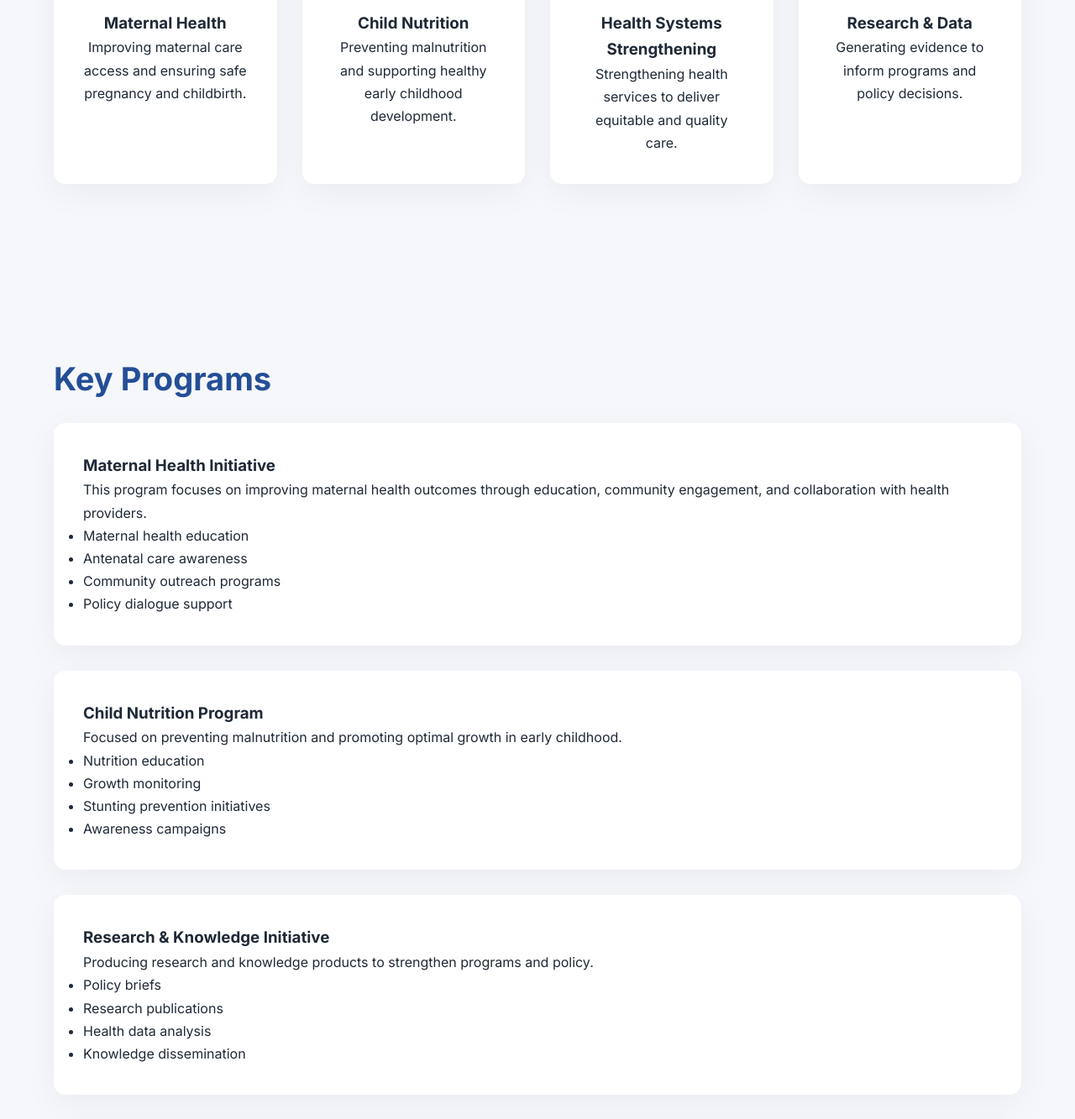
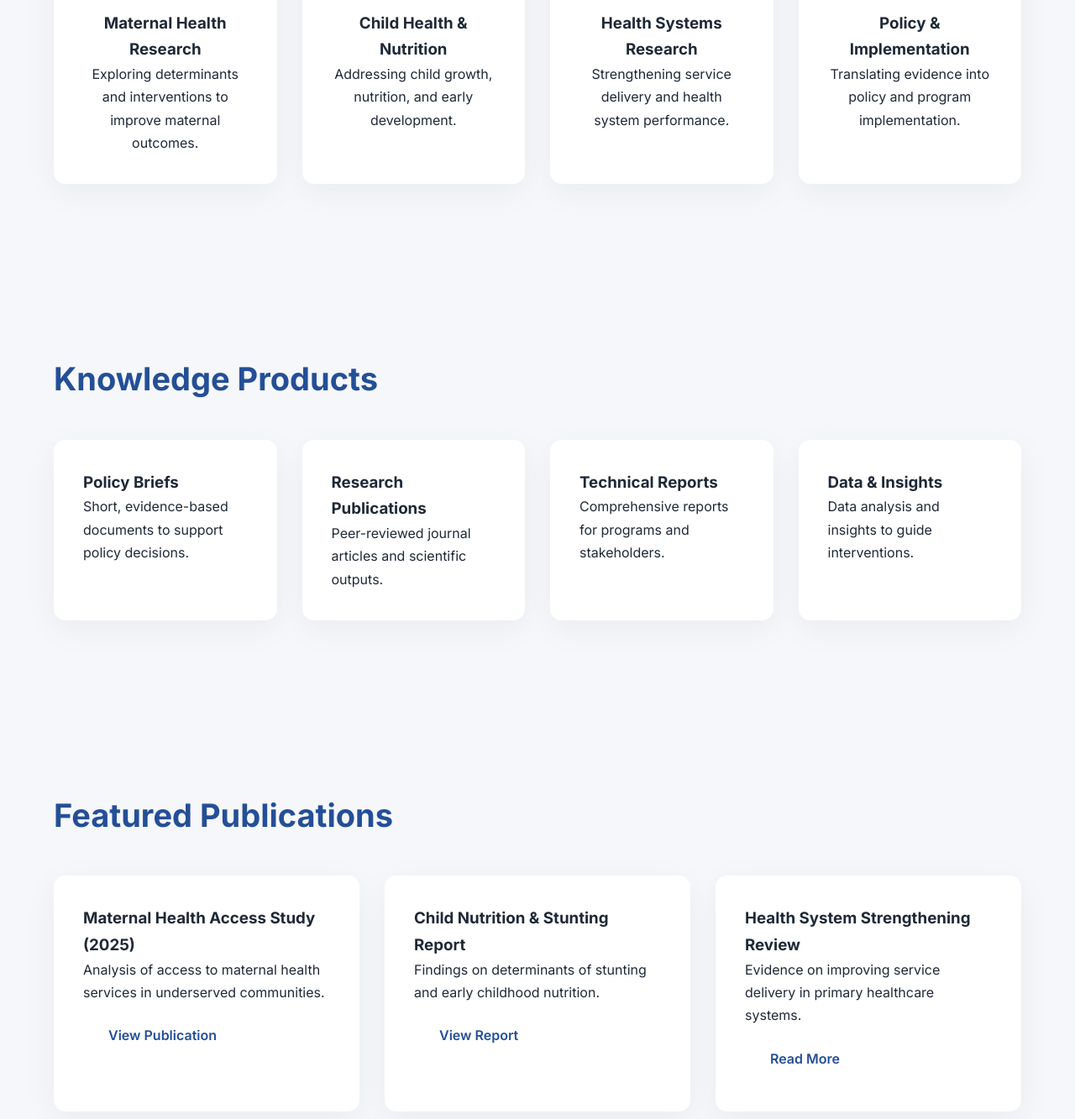
Before and after one commit to pinarfoundation/website, a plain HTML site: page programs.html in a window 1280 px wide. Shown: the part 1148-2481 px from the top of the page at 84% size. Drawn offline with Linux system fonts and the light colour scheme.

Commit message:
Update programs.html

```diff
--- a/programs.html
+++ b/programs.html
@@ -176,72 +176,72 @@ margin-bottom:10px;
 </div>
 </nav>
 
-<!-- HERO PROGRAM -->
+<!-- HERO RESEARCH -->
 <section class="hero">
 <div class="container hero-grid">
 
 <div>
-<h1 data-en="Our Programs" data-id="Program Kami">
-Our Programs
+<h1 data-en="Research & Knowledge" data-id="Riset & Pengetahuan">
+Research & Knowledge
 </h1>
 
-<p data-en="We design and implement programs that improve maternal and child health through evidence-based approaches and community engagement."
-data-id="Kami merancang dan menjalankan program untuk meningkatkan kesehatan ibu dan anak melalui pendekatan berbasis bukti dan pemberdayaan masyarakat.">
-We design and implement programs that improve maternal and child health.
+<p data-en="We generate evidence to strengthen maternal and child health programs, inform policies, and support decision-making."
+data-id="Kami menghasilkan bukti ilmiah untuk memperkuat program kesehatan ibu dan anak, mendukung kebijakan, dan pengambilan keputusan.">
+We generate evidence to strengthen maternal and child health programs.
 </p>
 </div>
 
 <div class="hero-img">
-<img src="https://images.unsplash.com/photo-1584515933487-779824d29309">
+<img src="https://images.unsplash.com/photo-1454165804606-c3d57bc86b40">
 </div>
 
 </div>
 </section>
 
 
-<!-- FOCUS AREAS -->
+<!-- RESEARCH AREAS -->
 <section class="section reveal">
 <div class="container">
 
-<h2 data-en="Strategic Focus Areas" data-id="Fokus Strategis">
-Strategic Focus Areas
+<h2 data-en="Research Focus Areas" data-id="Fokus Riset">
+Research Focus Areas
 </h2>
 
 <div class="grid">
 
 <div class="card">
 <div class="icon"><i class="fa-solid fa-person-pregnant"></i></div>
-<h3 data-en="Maternal Health" data-id="Kesehatan Ibu">Maternal Health</h3>
-<p data-en="Improving maternal care access and ensuring safe pregnancy and childbirth."
-data-id="Meningkatkan akses layanan kesehatan ibu serta memastikan kehamilan dan persalinan yang aman.">
-Improving maternal care access.
+<h3 data-en="Maternal Health Research" data-id="Riset Kesehatan Ibu">Maternal Health</h3>
+<p data-en="Exploring determinants and interventions to improve maternal outcomes."
+data-id="Mengkaji faktor dan intervensi untuk meningkatkan kesehatan ibu.">
+Maternal research.
 </p>
 </div>
 
 <div class="card">
-<div class="icon"><i class="fa-solid fa-apple-whole"></i></div>
-<h3 data-en="Child Nutrition" data-id="Nutrisi Anak">Child Nutrition</h3>
-<p data-en="Preventing malnutrition and supporting healthy early childhood development."
-data-id="Mencegah malnutrisi dan mendukung perkembangan anak usia dini yang sehat.">
-Preventing malnutrition.
+<div class="icon"><i class="fa-solid fa-child"></i></div>
+<h3 data-en="Child Health & Nutrition" data-id="Kesehatan & Nutrisi Anak">Child Health</h3>
+<p data-en="Addressing child growth, nutrition, and early development."
+data-id="Fokus pada pertumbuhan, nutrisi, dan perkembangan anak.">
+Child health research.
 </p>
 </div>
 
 <div class="card">
 <div class="icon"><i class="fa-solid fa-hospital"></i></div>
-<h3 data-en="Health Systems Strengthening" data-id="Penguatan Sistem Kesehatan">Health Systems</h3>
-<p data-en="Strengthening health services to deliver equitable and quality care."
-data-id="Memperkuat sistem layanan kesehatan untuk menyediakan layanan yang berkualitas dan merata.">
-Strengthening systems.
+<h3 data-en="Health Systems Research" data-id="Sistem Kesehatan">Health Systems</h3>
+<p data-en="Strengthening service delivery and health system performance."
+data-id="Meningkatkan sistem layanan kesehatan dan performanya.">
+Systems research.
 </p>
 </div>
 
 <div class="card">
 <div class="icon"><i class="fa-solid fa-chart-line"></i></div>
-<h3 data-en="Research & Data" data-id="Riset & Data">Research & Data</h3>
-<p data-en="Generating evidence to inform programs and policy decisions."
-data-id="Menghasilkan bukti ilmiah untuk mendukung program dan kebijakan kesehatan.">
-Generating evidence.
+<h3 data-en="Policy & Implementation" data-id="Kebijakan & Implementasi">Policy</h3>
+<p data-en="Translating evidence into policy and program implementation."
+data-id="Menerjemahkan riset menjadi kebijakan dan implementasi program.">
+Policy research.
 </p>
 </div>
 
@@ -251,88 +251,82 @@ Generating evidence.
 </section>
 
 
-<!-- KEY PROGRAMS -->
+<!-- KNOWLEDGE PRODUCTS -->
 <section class="section reveal">
 <div class="container">
 
-<h2 data-en="Key Programs" data-id="Program Utama">
-Key Programs
+<h2 data-en="Knowledge Products" data-id="Produk Pengetahuan">
+Knowledge Products
 </h2>
 
+<div class="grid">
 
-<div class="card" style="margin-bottom:30px;text-align:left">
-<h3 data-en="Maternal Health Initiative" data-id="Inisiatif Kesehatan Ibu">
-Maternal Health Initiative
-</h3>
-
-<p data-en="This program focuses on improving maternal health outcomes through education, community engagement, and collaboration with health providers."
-data-id="Program ini berfokus pada peningkatan kesehatan ibu melalui edukasi, pemberdayaan masyarakat, dan kolaborasi dengan tenaga kesehatan.">
-Improving maternal health outcomes.
+<div class="card" style="text-align:left">
+<h3 data-en="Policy Briefs" data-id="Policy Brief">Policy Briefs</h3>
+<p data-en="Short, evidence-based documents to support policy decisions."
+data-id="Dokumen singkat berbasis bukti untuk mendukung kebijakan.">
+Policy briefs.
 </p>
-
-<ul>
-<li data-en="Maternal health education" data-id="Edukasi kesehatan ibu">Maternal health education</li>
-<li data-en="Antenatal care awareness" data-id="Peningkatan kesadaran ANC">Antenatal care awareness</li>
-<li data-en="Community outreach programs" data-id="Program outreach komunitas">Community outreach</li>
-<li data-en="Policy dialogue support" data-id="Dukungan kebijakan">Policy dialogue</li>
-</ul>
 </div>
 
-
-<div class="card" style="margin-bottom:30px;text-align:left">
-<h3 data-en="Child Nutrition Program" data-id="Program Nutrisi Anak">
-Child Nutrition Program
-</h3>
-
-<p data-en="Focused on preventing malnutrition and promoting optimal growth in early childhood."
-data-id="Berfokus pada pencegahan malnutrisi dan peningkatan pertumbuhan optimal anak usia dini.">
-Preventing malnutrition.
+<div class="card" style="text-align:left">
+<h3 data-en="Research Publications" data-id="Publikasi Ilmiah">Publications</h3>
+<p data-en="Peer-reviewed journal articles and scientific outputs."
+data-id="Artikel ilmiah dan publikasi berbasis riset.">
+Publications.
 </p>
-
-<ul>
-<li data-en="Nutrition education" data-id="Edukasi gizi">Nutrition education</li>
-<li data-en="Growth monitoring" data-id="Pemantauan pertumbuhan">Growth monitoring</li>
-<li data-en="Stunting prevention initiatives" data-id="Pencegahan stunting">Stunting prevention</li>
-<li data-en="Awareness campaigns" data-id="Kampanye kesehatan">Awareness campaigns</li>
-</ul>
 </div>
 
-
-<div class="card" style="margin-bottom:30px;text-align:left">
-<h3 data-en="Research & Knowledge Initiative" data-id="Inisiatif Riset dan Pengetahuan">
-Research & Knowledge Initiative
-</h3>
-
-<p data-en="Producing research and knowledge products to strengthen programs and policy."
-data-id="Menghasilkan riset dan pengetahuan untuk memperkuat program dan kebijakan kesehatan.">
-Producing knowledge.
+<div class="card" style="text-align:left">
+<h3 data-en="Technical Reports" data-id="Laporan Teknis">Reports</h3>
+<p data-en="Comprehensive reports for programs and stakeholders."
+data-id="Laporan teknis untuk program dan stakeholder.">
+Reports.
 </p>
-
-<ul>
-<li data-en="Policy briefs" data-id="Policy brief">Policy briefs</li>
-<li data-en="Research publications" data-id="Publikasi ilmiah">Research publications</li>
-<li data-en="Health data analysis" data-id="Analisis data kesehatan">Data analysis</li>
-<li data-en="Knowledge dissemination" data-id="Diseminasi pengetahuan">Dissemination</li>
-</ul>
 </div>
 
+<div class="card" style="text-align:left">
+<h3 data-en="Data & Insights" data-id="Data & Insight">Data & Insights</h3>
+<p data-en="Data analysis and insights to guide interventions."
+data-id="Analisis data untuk mendukung intervensi kesehatan.">
+Data insights.
+</p>
+</div>
+
+</div>
+
+</div>
+</section>
+
+
+<!-- FEATURED PUBLICATIONS -->
+<section class="section reveal">
+<div class="container">
+
+<h2 data-en="Featured Publications" data-id="Publikasi Unggulan">
+Featured Publications
+</h2>
+
+<div class="grid">
 
 <div class="card" style="text-align:left">
-<h3 data-en="Advocacy & Policy Engagement" data-id="Advokasi & Kebijakan">
-Advocacy & Policy Engagement
-</h3>
+<h3>Maternal Health Access Study (2025)</h3>
+<p>Analysis of access to maternal health services in underserved communities.</p>
+<a href="#" class="btn" style="margin-top:10px">View Publication</a>
+</div>
 
-<p data-en="Engaging stakeholders to strengthen maternal and child health policies."
-data-id="Melibatkan pemangku kepentingan untuk memperkuat kebijakan kesehatan ibu dan anak.">
-Strengthening policy.
-</p>
+<div class="card" style="text-align:left">
+<h3>Child Nutrition & Stunting Report</h3>
+<p>Findings on determinants of stunting and early childhood nutrition.</p>
+<a href="#" class="btn" style="margin-top:10px">View Report</a>
+</div>
 
-<ul>
-<li data-en="Policy dialogue forums" data-id="Forum kebijakan">Policy dialogue</li>
-<li data-en="Evidence-based advocacy" data-id="Advokasi berbasis bukti">Advocacy</li>
-<li data-en="Stakeholder engagement" data-id="Kolaborasi stakeholder">Engagement</li>
-<li data-en="Public campaigns" data-id="Kampanye publik">Campaigns</li>
-</ul>
+<div class="card" style="text-align:left">
+<h3>Health System Strengthening Review</h3>
+<p>Evidence on improving service delivery in primary healthcare systems.</p>
+<a href="#" class="btn" style="margin-top:10px">Read More</a>
+</div>
+
 </div>
 
 </div>
@@ -343,21 +337,21 @@ Strengthening policy.
 <section class="cta">
 <div class="container">
 
-<h2 data-en="Collaborate With Us" data-id="Berkolaborasi Bersama Kami">
-Collaborate With Us
+<h2 data-en="Collaborate on Research" data-id="Kolaborasi Riset">
+Collaborate on Research
 </h2>
 
-<p data-en="We welcome partnerships with organizations, researchers, and communities to expand our impact."
-data-id="Kami membuka kolaborasi dengan organisasi, peneliti, dan komunitas untuk memperluas dampak.">
-We welcome partnerships.
+<p data-en="We collaborate with researchers, institutions, and partners to generate impactful evidence."
+data-id="Kami membuka kolaborasi riset dengan peneliti, institusi, dan mitra.">
+We welcome collaboration.
 </p>
 
 <br>
 
-<a class="btn" href="donate.html"
-data-en="Support Our Programs"
-data-id="Dukung Program Kami">
-Support Our Programs
+<a class="btn" href="contact.html"
+data-en="Work With Us"
+data-id="Bekerja Sama">
+Work With Us
 </a>
 
 </div>
```
